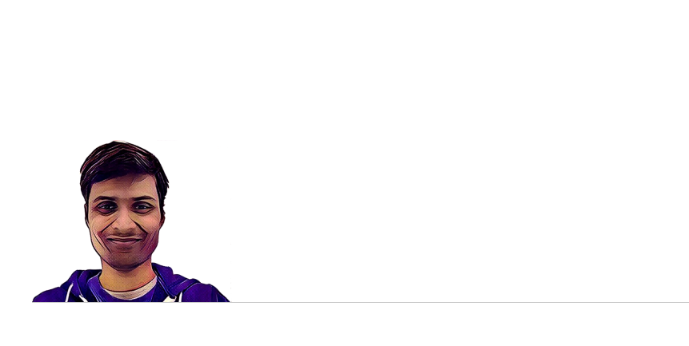
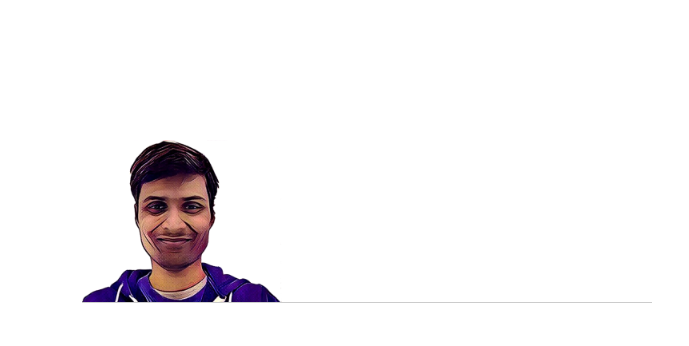
Before and after one commit to greasematic/greasematic.github.io, a plain HTML site: page index.html in a window 1280 px wide. Shown: the top 346 px of the page, without its empty margins (273-962 px from the left). Drawn offline with nearby package versions, Linux system fonts and the light colour scheme.

Commit message:
container optimized

```diff
--- a/index.html
+++ b/index.html
@@ -7,7 +7,12 @@
         .container{
             margin-top: 10em;
             margin-bottom: 10em;
-            max-width: 700px;
+        }
+
+        @media only screen and (min-width : 700px) {
+            .container{
+                width: 600px;
+            }
         }
         ul{
             padding-left: 20px;
```
